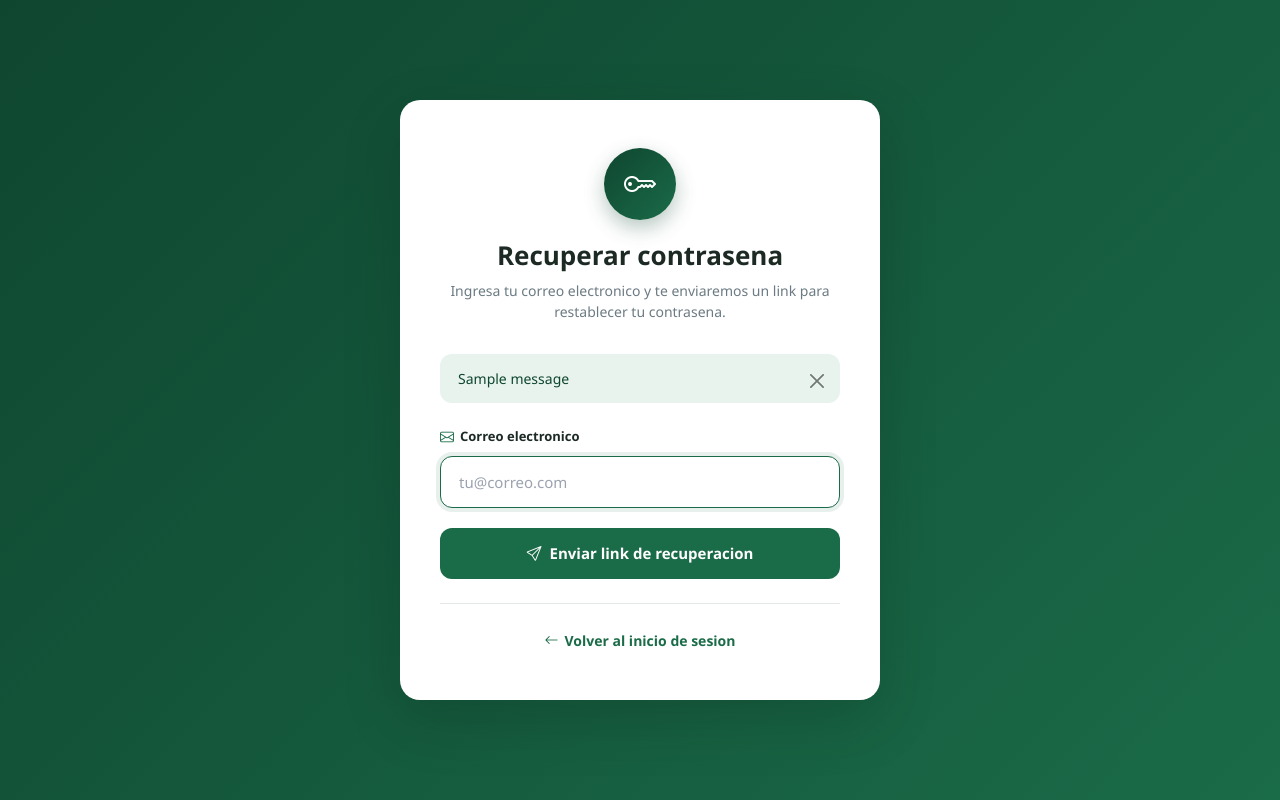
After one commit to DanielQuintanillaPaniagua/artesanos-control, a Flask app: page /recuperar/ in a window 1280 px wide. The commit adds this page. Run offline with Flask 3, Linux system fonts and the light colour scheme; tables that the repository leaves empty hold one stand-in row (values such as "Sample post"); one stand-in notice (Sample message) is shown.

Commit message:
feat(auth): sistema de recuperacion de contrasena por email

```diff
--- a/app/__init__.py
+++ b/app/__init__.py
@@ -46,6 +46,8 @@ def create_app():
     from app.routes.perfil import bp as perfil_bp
     from app.routes.artesanos_ai import bp as artesanos_ai_bp
     from app.routes.ai_api import bp as ai_api_bp
+    from app.routes.recuperar import bp as recuperar_bp
+
 
     app.register_blueprint(auth_bp, url_prefix='/auth')
     app.register_blueprint(dashboard_bp)
@@ -57,6 +59,6 @@ def create_app():
     app.register_blueprint(perfil_bp)
     app.register_blueprint(artesanos_ai_bp)
     app.register_blueprint(ai_api_bp)
-
+    app.register_blueprint(recuperar_bp)
 
     return app
--- a/app/models/__init__.py
+++ b/app/models/__init__.py
@@ -1,4 +1,4 @@
-from app.models.user import User
+from app.models.user import User, PasswordResetToken
 from app.models.sucursal import Sucursal
 from app.models.proveedor import Proveedor
 from app.models.categoria import Categoria
@@ -7,6 +7,7 @@ from app.models.detalle_factura import DetalleFactura
 from app.models.historial_correccion import HistorialCorreccion
 
 __all__ = [
-    "User", "Sucursal", "Proveedor", "Categoria",
+    "User", "PasswordResetToken",
+    "Sucursal", "Proveedor", "Categoria",
     "Factura", "DetalleFactura", "HistorialCorreccion",
 ]
--- /dev/null
+++ b/app/routes/recuperar.py
@@ -0,0 +1,94 @@
+from flask import Blueprint, render_template, request, redirect, url_for, flash, current_app
+from datetime import datetime, timezone
+
+from app import db
+from app.models.user import User, PasswordResetToken
+from app.services.email_service import enviar_email_recuperacion
+
+
+bp = Blueprint('recuperar', __name__, url_prefix='/recuperar')
+
+
+# ============================================================
+# PASO 1: Solicitar recuperacion (ingresa email)
+# ============================================================
+@bp.route('/', methods=['GET', 'POST'])
+def solicitar():
+    if request.method == 'POST':
+        email = (request.form.get('email') or '').strip().lower()
+
+        # Respuesta generica SIEMPRE (no revelar si el email existe)
+        mensaje_generico = 'Si el correo esta registrado, te enviamos un link para restablecer tu contrasena.'
+
+        if not email:
+            flash('Debes ingresar un correo electronico.', 'danger')
+            return render_template('recuperar/solicitar.html')
+
+        user = User.query.filter(User.email == email).first()
+
+        if user and user.estado == 'Activo':
+            # Generar token
+            token = PasswordResetToken.generar(user.id)
+
+            # Armar link completo
+            link = url_for('recuperar.cambiar_con_token', token=token.token, _external=True)
+
+            # Enviar email (no bloquear si falla)
+            ok, error = enviar_email_recuperacion(user.email, user.nombre, link)
+            if not ok:
+                current_app.logger.error(f"Error al enviar email a {email}: {error}")
+
+        flash(mensaje_generico, 'info')
+        return render_template('recuperar/solicitar.html')
+
+    return render_template('recuperar/solicitar.html')
+
+
+# ============================================================
+# PASO 2: Cambiar contrasena con token
+# ============================================================
+@bp.route('/<token>', methods=['GET', 'POST'])
+def cambiar_con_token(token):
+    # Buscar token en la BD
+    reset = PasswordResetToken.query.filter_by(token=token).first()
+
+    # Validar
+    if not reset:
+        flash('El link de recuperacion no es valido o ya fue usado.', 'danger')
+        return redirect(url_for('auth.login'))
+
+    if not reset.es_valido():
+        flash('El link de recuperacion expiro. Solicita uno nuevo.', 'danger')
+        return redirect(url_for('recuperar.solicitar'))
+
+    user = reset.user
+    if not user or user.estado != 'Activo':
+        flash('Tu cuenta no esta activa. Contacta al administrador.', 'danger')
+        return redirect(url_for('auth.login'))
+
+    if request.method == 'POST':
+        nueva = (request.form.get('nueva') or '').strip()
+        confirmar = (request.form.get('confirmar') or '').strip()
+
+        errores = []
+        if len(nueva) < 6:
+            errores.append('La contrasena debe tener al menos 6 caracteres.')
+        if nueva != confirmar:
+            errores.append('Las contrasenas no coinciden.')
+        if user.check_password(nueva):
+            errores.append('La nueva contrasena debe ser diferente a la actual.')
+
+        if errores:
+            for e in errores:
+                flash(e, 'danger')
+            return render_template('recuperar/cambiar.html', token=token, user=user)
+
+        # Cambiar contrasena
+        user.set_password(nueva)
+        reset.usado = True
+        db.session.commit()
+
+        flash('Contrasena actualizada correctamente. Ya podes iniciar sesion.', 'success')
+        return redirect(url_for('auth.login'))
+
+    return render_template('recuperar/cambiar.html', token=token, user=user)
--- a/app/static/css/style.css
+++ b/app/static/css/style.css
@@ -309,3 +309,183 @@ input[type="number"] {
     background-color: #0b5d3b;
     color: #fff;
 }
+
+/* ============================================================
+   PAGINAS DE AUTENTICACION (login, recuperar, cambiar)
+   ============================================================ */
+
+.auth-container {
+    min-height: 100vh;
+    display: flex;
+    align-items: center;
+    justify-content: center;
+    background: linear-gradient(135deg, #0f4630 0%, #1a6b48 100%);
+    padding: 40px 20px;
+}
+
+.auth-card {
+    background: #fff;
+    border-radius: 20px;
+    box-shadow: 0 20px 60px rgba(0, 0, 0, 0.15);
+    padding: 48px 40px;
+    max-width: 480px;
+    width: 100%;
+}
+
+.auth-header {
+    text-align: center;
+    margin-bottom: 32px;
+}
+
+.auth-logo {
+    width: 72px;
+    height: 72px;
+    border-radius: 50%;
+    background: linear-gradient(135deg, #0f4630 0%, #1a6b48 100%);
+    color: #fff;
+    display: flex;
+    align-items: center;
+    justify-content: center;
+    margin: 0 auto 20px;
+    font-size: 32px;
+    box-shadow: 0 8px 20px rgba(15, 70, 48, 0.3);
+}
+
+.auth-header h1 {
+    font-size: 26px;
+    font-weight: 800;
+    color: #1d2a24;
+    margin: 0 0 8px 0;
+}
+
+.auth-header p {
+    color: #6c7b83;
+    font-size: 14px;
+    line-height: 1.5;
+    margin: 0;
+}
+
+.auth-form {
+    margin-top: 24px;
+}
+
+.auth-form .form-group {
+    margin-bottom: 20px;
+}
+
+.auth-form .form-group label {
+    display: flex;
+    align-items: center;
+    gap: 6px;
+    font-size: 13px;
+    font-weight: 600;
+    color: #1d2a24;
+    margin-bottom: 8px;
+}
+
+.auth-form .form-group label i {
+    color: #1a6b48;
+    font-size: 14px;
+}
+
+.auth-form .form-control {
+    width: 100%;
+    padding: 14px 18px;
+    border: 1px solid #e3e8e5;
+    border-radius: 12px;
+    font-size: 15px;
+    color: #1d2a24;
+    background: #fafbfa;
+    transition: all 0.15s;
+    font-family: inherit;
+}
+
+.auth-form .form-control:focus {
+    outline: none;
+    border-color: #1a6b48;
+    background: #fff;
+    box-shadow: 0 0 0 4px rgba(26, 107, 72, 0.1);
+}
+
+.auth-form .form-control::placeholder {
+    color: #9ca3af;
+}
+
+.btn-primary,
+.btn-full {
+    width: 100%;
+    padding: 14px 24px;
+    background: #1a6b48;
+    color: #fff;
+    border: none;
+    border-radius: 12px;
+    font-size: 15px;
+    font-weight: 700;
+    cursor: pointer;
+    transition: all 0.15s;
+    display: flex;
+    align-items: center;
+    justify-content: center;
+    gap: 8px;
+    font-family: inherit;
+    margin-top: 8px;
+}
+
+.btn-primary:hover,
+.btn-full:hover {
+    background: #0f4630;
+    transform: translateY(-1px);
+    box-shadow: 0 6px 16px rgba(15, 70, 48, 0.25);
+}
+
+.auth-footer {
+    text-align: center;
+    margin-top: 24px;
+    padding-top: 24px;
+    border-top: 1px solid #e3e8e5;
+}
+
+.auth-footer a {
+    color: #1a6b48;
+    text-decoration: none;
+    font-size: 14px;
+    font-weight: 600;
+    display: inline-flex;
+    align-items: center;
+    gap: 6px;
+    transition: color 0.15s;
+}
+
+.auth-footer a:hover {
+    color: #0f4630;
+    text-decoration: underline;
+}
+
+/* Alertas dentro de auth */
+.auth-card .alert {
+    border-radius: 12px;
+    font-size: 14px;
+    padding: 14px 18px;
+    margin-bottom: 20px;
+    border: none;
+}
+
+.auth-card .alert-info {
+    background: #e7f3ec;
+    color: #0f4630;
+}
+
+.auth-card .alert-danger {
+    background: #fbeae8;
+    color: #c94a3c;
+}
+
+.auth-card .alert-success {
+    background: #e7f3ec;
+    color: #0f4630;
+}
+
+.auth-card .alert-warning {
+    background: #fef3c7;
+    color: #92400e;
+}
--- a/app/templates/login.html
+++ b/app/templates/login.html
@@ -51,7 +51,7 @@
         </form>
 
         <p class="forgot-password text-center">
-            <a href="#">Olvidaste tu contrasena?</a>
+            <a href="{{ url_for('recuperar.solicitar') }}">Olvidaste tu contrasena?</a>
         </p>
 
     </div>
--- /dev/null
+++ b/app/templates/recuperar/solicitar.html
@@ -0,0 +1,49 @@
+{% extends "base.html" %}
+
+{% block title %}Recuperar contrasena{% endblock %}
+
+{% block content %}
+<div class="auth-container">
+    <div class="auth-card">
+        <div class="auth-header">
+            <div class="auth-logo">
+                <i class="bi bi-key"></i>
+            </div>
+            <h1>Recuperar contrasena</h1>
+            <p>Ingresa tu correo electronico y te enviaremos un link para restablecer tu contrasena.</p>
+        </div>
+
+        {% with messages = get_flashed_messages(with_categories=true) %}
+        {% if messages %}
+        {% for category, message in messages %}
+        <div class="alert alert-{{ category }} alert-dismissible fade show" role="alert">
+            {{ message }}
+            <button type="button" class="btn-close" data-bs-dismiss="alert"></button>
+        </div>
+        {% endfor %}
+        {% endif %}
+        {% endwith %}
+
+        <form method="POST" class="auth-form">
+            <div class="form-group">
+                <label for="email">
+                    <i class="bi bi-envelope"></i> Correo electronico
+                </label>
+                <input type="email" id="email" name="email" class="form-control"
+                       placeholder="tu@correo.com" required autofocus
+                       autocomplete="email">
+            </div>
+
+            <button type="submit" class="btn btn-primary btn-full">
+                <i class="bi bi-send"></i> Enviar link de recuperacion
+            </button>
+        </form>
+
+        <div class="auth-footer">
+            <a href="{{ url_for('auth.login') }}">
+                <i class="bi bi-arrow-left"></i> Volver al inicio de sesion
+            </a>
+        </div>
+    </div>
+</div>
+{% endblock %}
```
Also changed, not shown: app/models/user.py (+52 -0 lines), app/services/email_service.py (added, +141 -0 lines), app/templates/recuperar/cambiar.html (added, +58 -0 lines).
